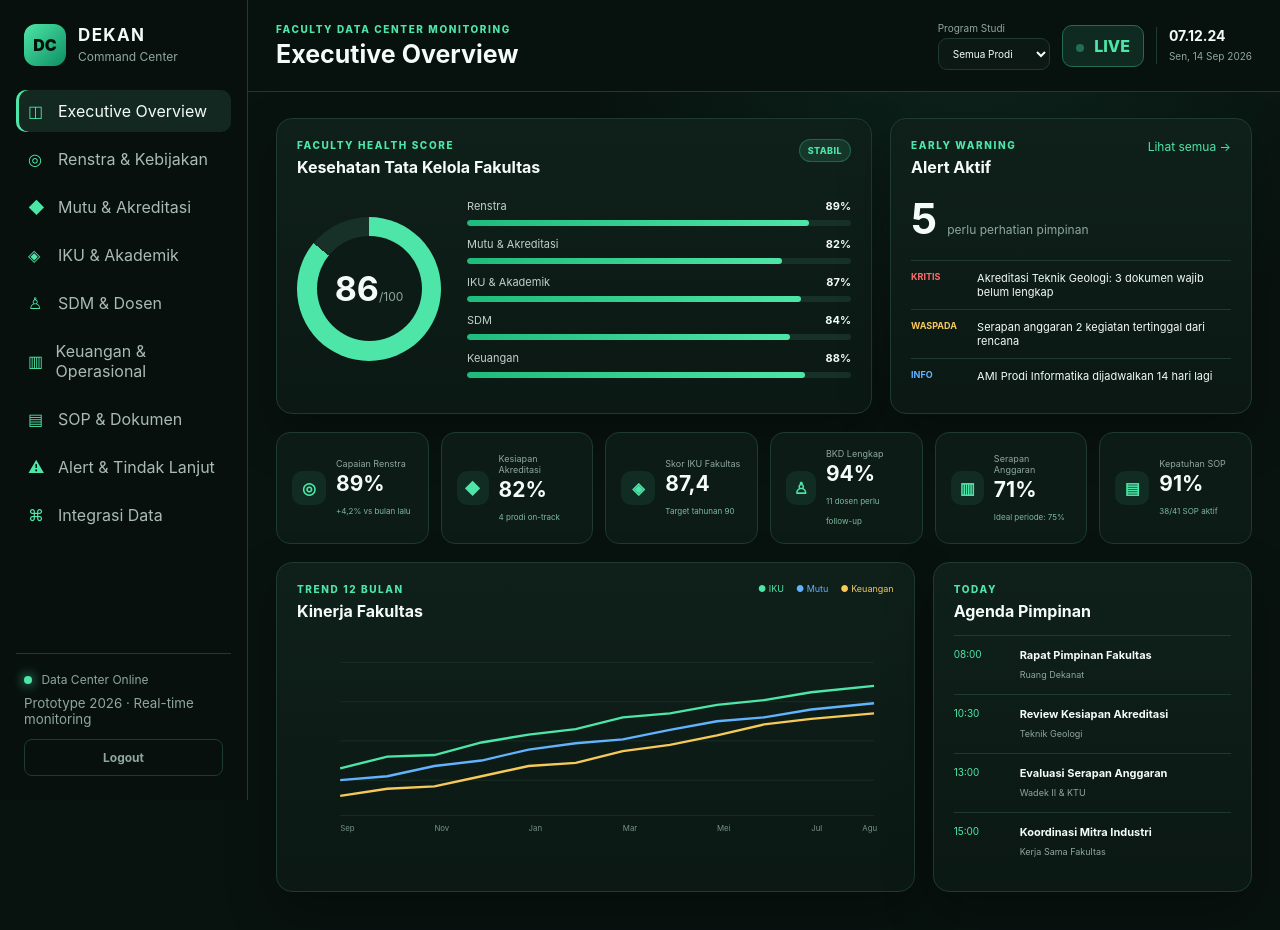
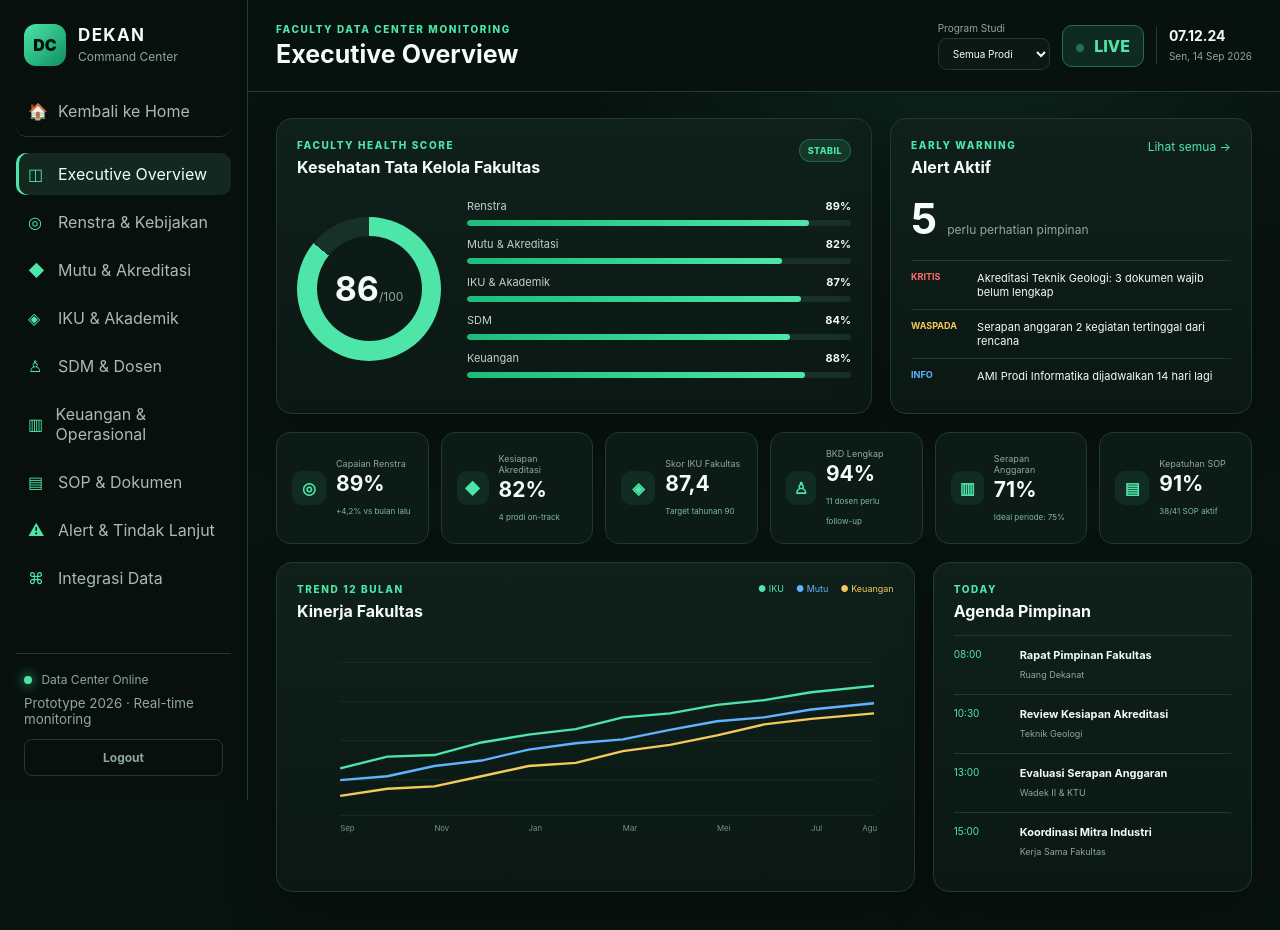
Before and after one commit to kukur-galer2025/Kampanye-Enha, a Next.js app: page /dashboard in a window 1280 px wide. Shown: the top 930 px of the page. Built offline with nearby package versions, Linux system fonts and the light colour scheme.

Commit message:
Add explicit Kembali ke Home button

```diff
--- a/src/app/(dashboard)/dashboard/page.js
+++ b/src/app/(dashboard)/dashboard/page.js
@@ -19,6 +19,9 @@ export default function Dashboard() {
       <button className="mobile-menu-close" onClick={() => setMenuOpen(false)}>×</button>
     </div>
     <nav className="nav">
+      <Link href="/" className="nav-item" style={{ textDecoration: 'none', borderBottom: '1px solid #1e3a31', marginBottom: '10px', paddingBottom: '15px' }}>
+        <span>🏠</span> Kembali ke Home
+      </Link>
       <button className="nav-item active" data-view="overview" onClick={() => setMenuOpen(false)}><span>◫</span> Executive Overview</button>
       <button className="nav-item" data-view="renstra" onClick={() => setMenuOpen(false)}><span>◎</span> Renstra & Kebijakan</button>
       <button className="nav-item" data-view="quality" onClick={() => setMenuOpen(false)}><span>◆</span> Mutu & Akreditasi</button>
```
